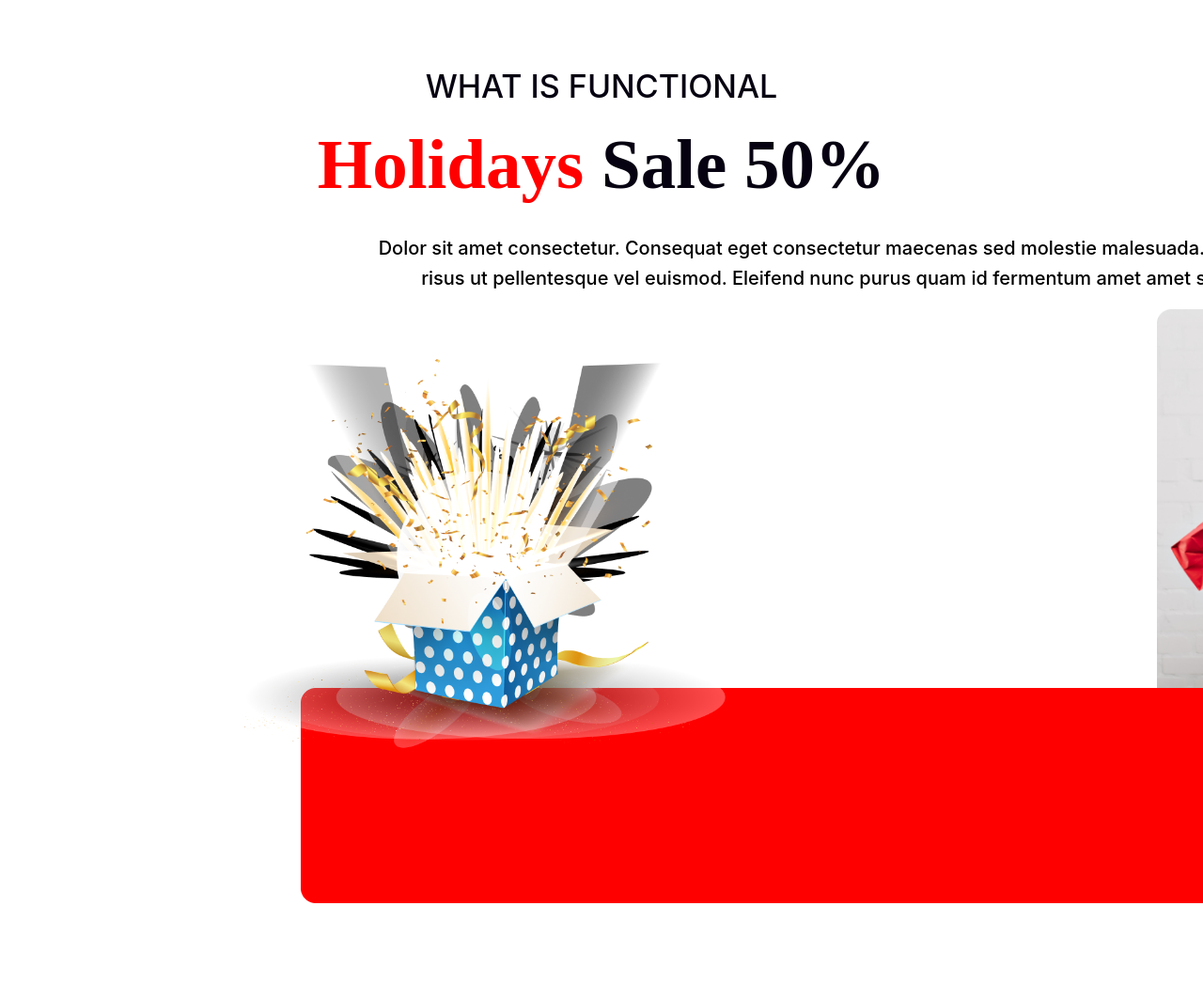
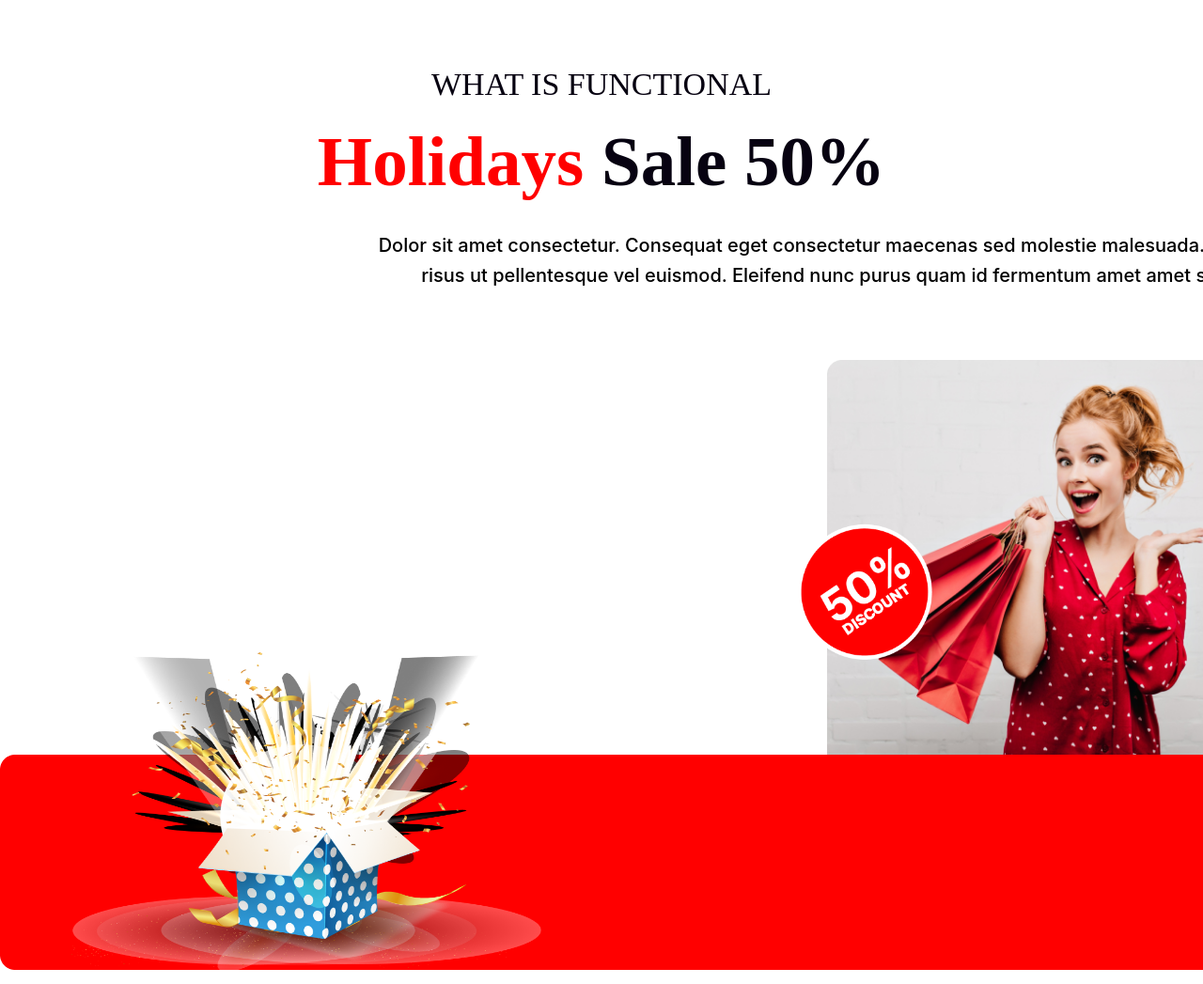
Before and after one commit to ahfahim5/New-Year-New-Mission, a plain HTML site: page index.html in a window 1280 px wide. Shown: the part 3680-4727 px from the top of the page at 94% size. Drawn offline with Linux system fonts and the light colour scheme.

Commit message:
holilay sells banner fully done

```diff
--- a/index.html
+++ b/index.html
@@ -30,11 +30,12 @@
         <div class="party-invites">
             <div class="party-texts">
                 <h1>Welcome to midnight party</h1>
-                <p>Dolor sit amet consectetur. Consequat eget consectetur maecenas sed molestie malesuada. Ipsum sed sodales risus ut pellentesque vel euismod. </p>
+                <p>Dolor sit amet consectetur. Consequat eget consectetur maecenas sed molestie malesuada. Ipsum sed
+                    sodales risus ut pellentesque vel euismod. </p>
                 <div><button id="btn-01">Join Now</button></div>
             </div>
 
-            <div id="img-2024" ><img src="images/Group 70.png" alt="2024 img"></div>
+            <div id="img-2024"><img src="images/Group 70.png" alt="2024 img"></div>
         </div>
         <section class="place-date-time">
             <div id="all-texts">
@@ -42,7 +43,7 @@
                 <h3 class="place-date-time-text"><span class="text-color">Date:</span> 31 December Night 2023</h3>
                 <h3 class="place-date-time-text"><span class="text-color">Time:</span> Evening 7.30 pm to 12.30 am</h3>
                 <div><button id="btn-02">Join Now</button></div>
-                </div>
+            </div>
             </div>
 
         </section>
@@ -50,7 +51,8 @@
             <div>
                 <h3 id="new-offer">NEW BEST OFFER</h3>
                 <h1 id="coming-soon">Coming Soon</h1>
-                <p id="offer-breff">Dolor sit amet consectetur. Consequat eget consectetur maecenas sed molestie malesuada. Ipsum sed sodales risus ut pellentesque vel euismod. </p>
+                <p id="offer-breff">Dolor sit amet consectetur. Consequat eget consectetur maecenas sed molestie
+                    malesuada. Ipsum sed sodales risus ut pellentesque vel euismod. </p>
             </div>
             <div><img class="radius" src="images/Ellipse 1.png" alt=""></div>
             <div>
@@ -62,30 +64,33 @@
             </div>
         </section>
         <section class="holiday-1">
-            <div class="holiday-texts" >
+            <div class="holiday-texts">
                 <h1 class="holiday-head">WHAT IS FUNCTIONAL</h1>
                 <h1 class="holiday-title"><span style="color: red;">Holidays</span> Sale 50%</h2>
-                <p class="holiday-breff">Dolor sit amet consectetur. Consequat eget consectetur maecenas sed
-                    molestie malesuada. Ipsum sed sodales risus ut pellentesque vel euismod. Eleifend nunc purus quam id fermentum amet amet sit consectetur.</p>
+                    <p class="holiday-breff">Dolor sit amet consectetur. Consequat eget consectetur maecenas sed
+                        molestie malesuada. Ipsum sed sodales risus ut pellentesque vel euismod. Eleifend nunc purus
+                        quam id fermentum amet amet sit consectetur.</p>
             </div>
-            <div>
-                <img class="holiday-img1" src="images/Group 75.png" alt="">
-            </div>
-            <div>
-                <img class="holiday-img2" src="/images/Rectangle 2.png" alt="">
-            </div>
-            <div>
-                <img class="holiday-img3" src="/images/Rectangle 1.png" alt="">
-            <!-- </div>
-            <div> -->
-                <!-- <img class="holiday-img4" src="/images/Group 44.png" alt=""> -->
+            <div class="holiday-img">
+                <img class="img-1" src="images/Group 75.png" alt="">
+                <img class="img-2" src="images/Rectangle 1.png" alt="">
+                <img class="img-3" src="images/Group 44.png" alt="">
+
+
+
+                <div class="relative">
+                    <img class="" src="images/Rectangle 2.png" alt="">
+
+                </div>
+
             </div>
         </section>
         <section class="best-gifts">
             <div class="best-gifts-txt">
                 <h3 id="best-gift-head">THE BEST GIFTS</h3>
                 <h1 id="best-gift-title">Our Awesome Portfolio</h1>
-                <p id="best-gift-breff">Dolor sit amet consectetur. Consequat eget consectetur maecenas sed molestie malesuada. Ipsum sed sodales risus ut pellentesque vel euismod. </p>
+                <p id="best-gift-breff">Dolor sit amet consectetur. Consequat eget consectetur maecenas sed molestie
+                    malesuada. Ipsum sed sodales risus ut pellentesque vel euismod. </p>
             </div>
             <div class="gift-img">
                 <div>
@@ -106,10 +111,11 @@
 
             <img src="images/Group 61.png" alt="mail-icon">
             <h1>Subscribe Newsletter</h1>
-            <p>Dolor sit amet consectetur. Consequat eget consectetur maecenas sed molestie malesuada. Ipsum sed sodales risus ut pellentesque vel euismod. </p>
+            <p>Dolor sit amet consectetur. Consequat eget consectetur maecenas sed molestie malesuada. Ipsum sed sodales
+                risus ut pellentesque vel euismod. </p>
 
             <div class="input-fild">
-                <input  type="email" name="" id="user-email" placeholder="user@gmail.com">
+                <input type="email" name="" id="user-email" placeholder="user@gmail.com">
                 <input id="submit" value="Subscribe">
             </div>
 
@@ -118,10 +124,14 @@
     </main>
     <footer>
         <section class="adds-num">
-            <div id="adds"><h3>44, Big Building Roosevelt StreetBeach Gardens Florida 33410</h3></div>
-            <div id="num-web">
-                <h3>+00 123 584 124</h3>
-                <h3>www.website.com</h3>
+            <div id="adds">
+                <h3>44, Big Building Roosevelt Street <br>Beach Gardens Florida 33410</h3>
+            </div>
+            <div id="num-call">
+                <img id="call-icon" src="images/Call.png" alt="">
+                <h3 id="num">+00 123 584 124</h3>
+                <img id="web-icon" src="images/Website.png" alt="">
+                <h3 id="website">www.website.com</h3>
             </div>
         </section>
     </footer>
--- a/style.css
+++ b/style.css
@@ -26,7 +26,7 @@
 }
 
 .Banner-texts {
-    background-image: linear-gradient(180deg, #070211 0%, rgba(7, 2, 17, 0.00) 100%),url(images/Banner\ Image.png);
+    background-image: linear-gradient(180deg, #070211 0%, rgba(7, 2, 17, 0.00) 100%), url(images/Banner\ Image.png);
     background-repeat: no-repeat;
     background-size: cover;
     border-radius: 16px;
@@ -80,7 +80,7 @@
 
 .party-invites {
     background-image:
-     linear-gradient(90deg, #070211 0%, rgba(7, 2, 17, 0.00) 100%),url(images/Vectorrr.png);
+        linear-gradient(90deg, #070211 0%, rgba(7, 2, 17, 0.00) 100%), url(images/Vectorrr.png);
 
     background-repeat: no-repeat;
     background-size: cover;
@@ -195,6 +195,7 @@
     font-size: 48px;
     font-weight: 900;
 
+
 }
 
 #offer-breff {
@@ -250,7 +251,6 @@
 
 .holiday-head {
     color: #070211;
-    font-family: Inter;
     font-size: 34px;
     font-weight: 500;
     text-align: center;
@@ -261,7 +261,6 @@
 .holiday-title {
     text-align: center;
     color: #070211;
-    font-family: Merriweather;
     font-size: 75px;
     font-weight: 900;
     padding-bottom: 30px;
@@ -278,34 +277,33 @@
     line-height: 32px;
 }
 
-.holiday-img2 {
-    width: 1320px;
-    height: 229px;
-    padding-left: 320px;
-    padding-top: 350px;
-    border-radius: 16px 0px 16px 16px;
-
+.holiday-img {
+    width: 100%;
+    position: relative;
+    text-align: center;
 }
 
-.holiday-img1 {
-    width: 40%;
-    position: absolute;
-    left: 260px;
+.img-1 {
+    width: 500px;
+    height: 350px;
+    position: relative;
+    top: 245px;
 }
 
-.holiday-img3 {
-    width: 409px;
-    height: 403px;
+.img-2 {
+    width: 420px;
+    height: 420px;
     position: relative;
-    bottom: 636px;
-    left: 1231px;
-    top: -636px;
+    top: 4px;
+    left: 300px;
 }
 
-.holiday-img4 {
+.img-3 {
+    width: 200px;
+    height: 200px;
     position: relative;
-    top: -994px;
-    left: 1100px;
+    top: -69px;
+    left: -184px;
 }
 
 /* best gifts section styles */
@@ -350,7 +348,8 @@
     margin: 15px 15px;
     transition: 1s;
 }
-.gift-img img:hover{
+
+.gift-img img:hover {
     transform: scale(1.3);
     z-index: 2;
 }
@@ -415,16 +414,48 @@
 
 /* footer section styles */
 .adds-num {
+    display: flex;
     width: 1920px;
     height: 609px;
     background: #070211;
+    justify-content: space-between;
 }
-#adds{
+
+#adds {
     color: #FFF;
-font-size: 24px;
-font-weight: 500;
-line-height: 40px;
+    font-size: 24px;
+    font-weight: 500;
+    line-height: 40px;
 }
-#num-web{
 
+#num-web {
+    display: inline-block;
 }
+
+#num-call {}
+
+#call-icon {
+    width: 24px;
+    height: 24px;
+}
+
+#num {
+    color: #FFF;
+    font-size: 24px;
+    line-height: 40px;
+}
+
+#website {
+    color: #FFF;
+
+    font-size: 24px;
+
+    font-weight: 500;
+    line-height: 40px;
+}
+
+#web-icon {
+    display: flex;
+    width: 24px;
+    height: 24px;
+}
```
